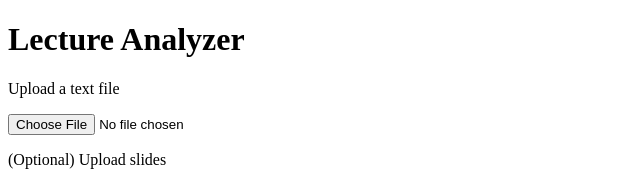
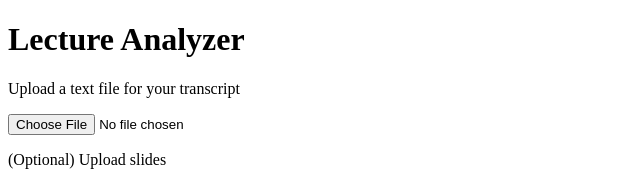
Before and after one commit to bluebear98/virtual-ta, a Next.js app: page / in a window 1280 px wide. Shown: the top 183 px of the page, without its empty margins (0-640 px from the left). Built offline with nearby package versions, Linux system fonts and the light colour scheme.

Commit message:
Additional slide related function.

```diff
--- a/src/components/FileUpload.tsx
+++ b/src/components/FileUpload.tsx
@@ -19,18 +19,22 @@ export default function FileUpload({ onFileContent, disabled }: FileUploadProps)
   };
 
   return (
-    <div className="w-full mb-6">
-      <label className={`w-full h-48 border-2 border-dashed rounded flex flex-col items-center justify-center cursor-pointer
-        ${disabled ? 'opacity-50 cursor-not-allowed border-gray-300' : 'border-blue-300 hover:border-blue-500 hover:bg-blue-50'}`}>
-        <p className="text-sm text-gray-600">Upload a text file</p>
+    <div className="flex items-center gap-4">
+      <div className="flex-grow">
+        <p className="text-sm text-gray-600 mb-2">Upload a text file for your transcript</p>
         <input
           type="file"
           onChange={handleFileChange}
           accept=".txt"
           disabled={disabled}
-          className="hidden"
+          className="block w-full text-sm text-gray-500
+            file:mr-4 file:py-2 file:px-4
+            file:rounded-md file:border-0
+            file:text-sm file:font-semibold
+            file:bg-blue-50 file:text-blue-700
+            hover:file:bg-blue-100"
         />
-      </label>
+      </div>
     </div>
   );
 }
```
Also changed, not shown: src/types.ts (+12 -0 lines).
